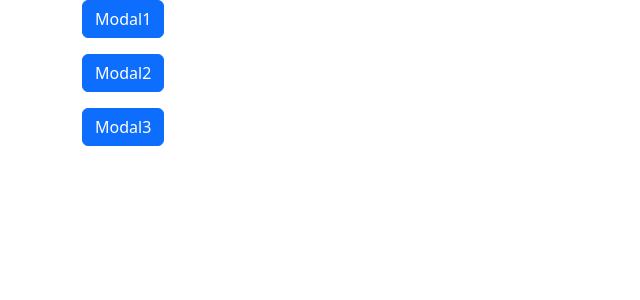
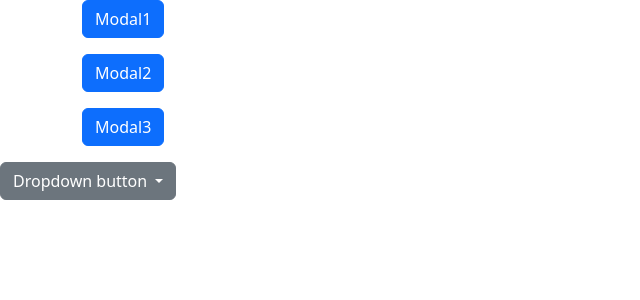
Before and after one commit to Abel-acount-test/modal-service, an Angular app: page / in a window 1280 px wide. Shown: the top 300 px of the page, without its empty margins (0-640 px from the left). Built offline with nearby package versions, Linux system fonts and the light colour scheme.

Commit message:
arreglando el Dropdowns

```diff
--- a/src/app/app.component.html
+++ b/src/app/app.component.html
@@ -4,5 +4,18 @@
     <p><button class="btn btn-primary" (click)="viewModal3()">Modal3</button></p>
 </div>
 
+<!--EL Dropdowns NO FUNCIONA POR QUE EN EL index.html tenenmos que...-->
+<div class="dropdown">
+    <button class="btn btn-secondary dropdown-toggle" type="button" data-bs-toggle="dropdown" aria-expanded="false">
+      Dropdown button
+    </button>
+    <ul class="dropdown-menu">
+      <li><a class="dropdown-item" href="#">Action</a></li>
+      <li><a class="dropdown-item" href="#">Another action</a></li>
+      <li><a class="dropdown-item" href="#">Something else here</a></li>
+    </ul>
+</div>
+<!-- _______________________________________________________________ -->
+
 <!--Usanmos la Plantilla HTML-->
 <app-modal-test></app-modal-test>
--- a/src/index.html
+++ b/src/index.html
@@ -3,6 +3,10 @@
 <head>
   <meta charset="utf-8">
   <title>ModalServiceTest</title>
+  <!-- _______________________________ USAR ESTAS LIBRERIAS _______________________________  -->
+  <link href="https://cdn.jsdelivr.net/npm/bootstrap@5.3.0-alpha1/dist/css/bootstrap.min.css" rel="stylesheet">
+  <script src="https://cdn.jsdelivr.net/npm/bootstrap@5.3.0-alpha1/dist/js/bootstrap.bundle.min.js"></script>
+  <!-- _____________________________________________________________________________________ -->
   <base href="/">
   <meta name="viewport" content="width=device-width, initial-scale=1">
   <link rel="icon" type="image/x-icon" href="favicon.ico">
```
